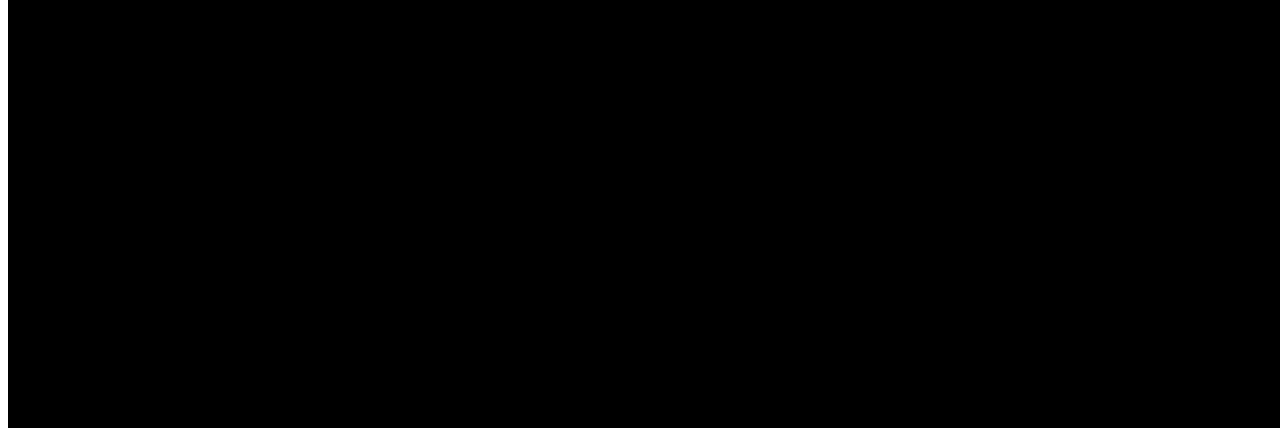
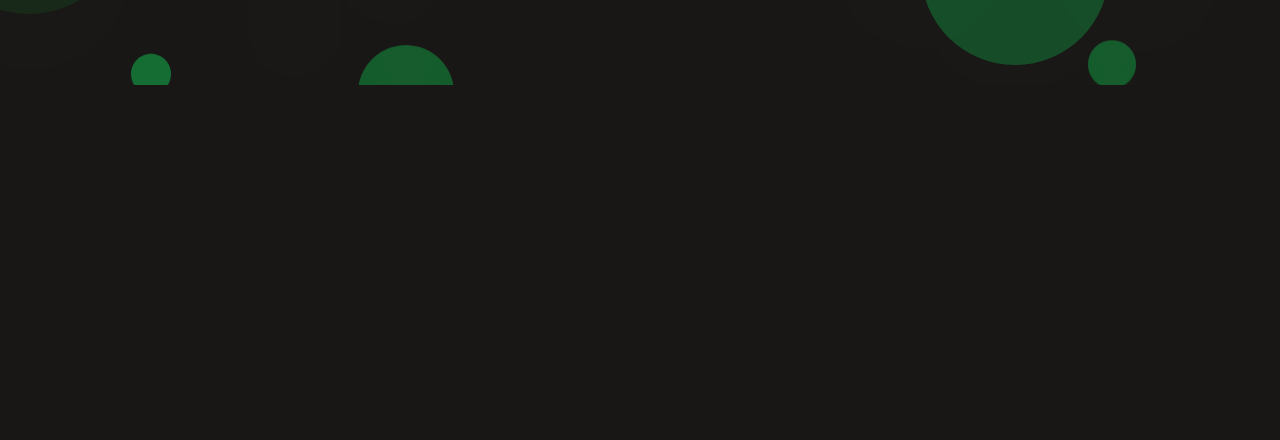
Before and after one commit to weallparish/personal-site, a website built with Vite: page index.html in a window 1280 px wide. Shown: the part 715-1155 px from the top of the page. After the commit the page ends 800 px from the top, so only its background shows below. Built offline with nearby package versions, Linux system fonts and the light colour scheme; a web font is replaced by a local one.

Commit message:
Update index.html

```diff
--- a/index.html
+++ b/index.html
@@ -6,12 +6,12 @@
     <meta name="viewport" content="width=device-width, initial-scale=1.0" />
     <title>Eden's Portfolio | Home</title>
 
-    <link rel="stylesheet" href="personal-site/css/colors.css">
-    <link rel="stylesheet" href="personal-site/css/default.css">
-    <link rel="stylesheet" href="personal-site/css/background.css">
-    <link rel="stylesheet" href="personal-site/css/fonts.css">
-    <link rel="stylesheet" href="personal-site/css/navbar.css">
-    <link rel="stylesheet" href="personal-site/css/terminal.css">
+    <link rel="stylesheet" href="css/colors.css">
+    <link rel="stylesheet" href="css/default.css">
+    <link rel="stylesheet" href="css/background.css">
+    <link rel="stylesheet" href="css/fonts.css">
+    <link rel="stylesheet" href="css/navbar.css">
+    <link rel="stylesheet" href="css/terminal.css">
 
     <link rel="preconnect" href="https://fonts.googleapis.com">
     <link rel="preconnect" href="https://fonts.gstatic.com" crossorigin>
```
